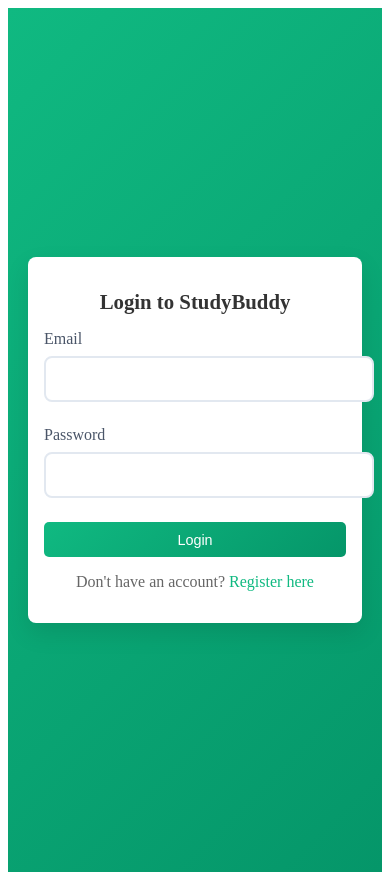
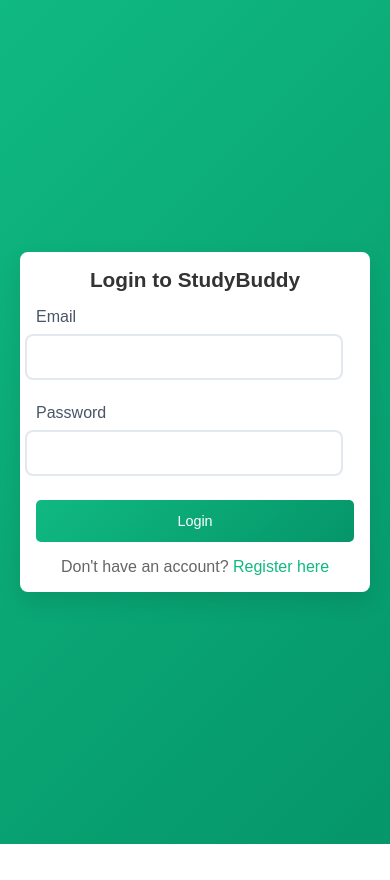
Before and after one commit to veera5423/StuddyBuddy, a React (Vite) app in the folder Frontend/: page /login in a window 390 px wide. After the commit the page ends 844 px from the top, so only its background shows below. Built offline with nearby package versions, Linux system fonts and the light colour scheme.

Commit message:
solved cors issues

```diff
--- a/Frontend/src/App.css
+++ b/Frontend/src/App.css
@@ -0,0 +1,9 @@
+.App{
+    font-family: 'Arial', sans-serif;
+    background-color: #f5f5f5;
+    min-height: 100vh;
+}
+* {
+    box-sizing: border-box;
+    margin: 0px;
+}
--- a/Frontend/src/components/Auth.css
+++ b/Frontend/src/components/Auth.css
@@ -101,12 +101,13 @@
   }
 
   .form-group input {
-    padding: 0.6rem;
-    font-size: 0.9rem;
+    padding: 0.30rem;
+    margin-left:-0.70rem;
+    font-size: 0.6rem;
   }
 
   button {
-    padding: 0.6rem;
+    padding: 0.8rem;
     font-size: 0.9rem;
   }
 }
--- a/Frontend/src/components/Contact.jsx
+++ b/Frontend/src/components/Contact.jsx
@@ -69,7 +69,7 @@
                   <div className="info-icon">📞</div>
                   <div>
                     <h3>Phone</h3>
-                    <p>+91 </p>
+                    <p>+91 6309792090</p>
                   </div>
                 </div>
                 <div className="info-item">
--- a/Frontend/src/components/Footer.jsx
+++ b/Frontend/src/components/Footer.jsx
@@ -23,7 +23,7 @@
           <h4>Support</h4>
           <ul>
             <li><a href="mailto:support@studybuddy.com">karthikstuddybuddy@gmail.com</a></li>
-            <li><a href="tel:+1234567890">+91 </a></li>
+            <li><a href="tel:+91 6309792090">+91 6309792090</a></li>
           </ul>
         </div>
 
```
